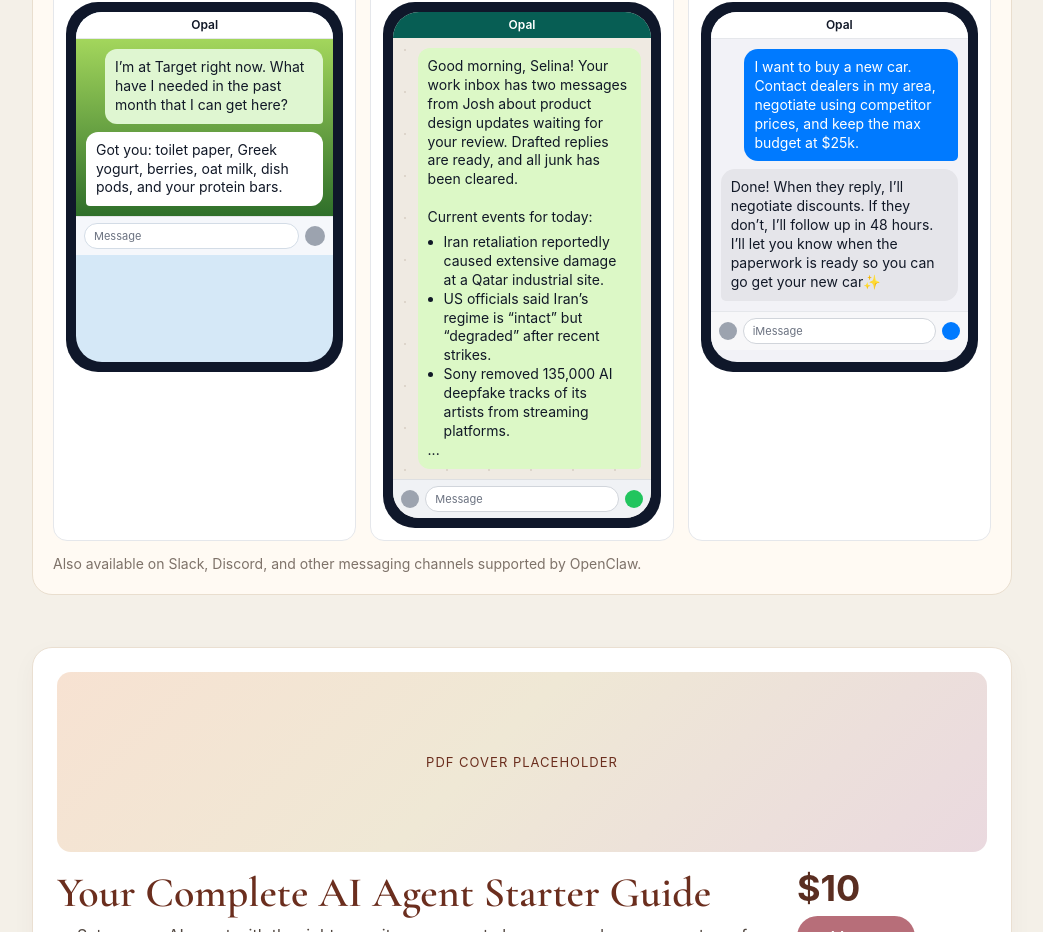
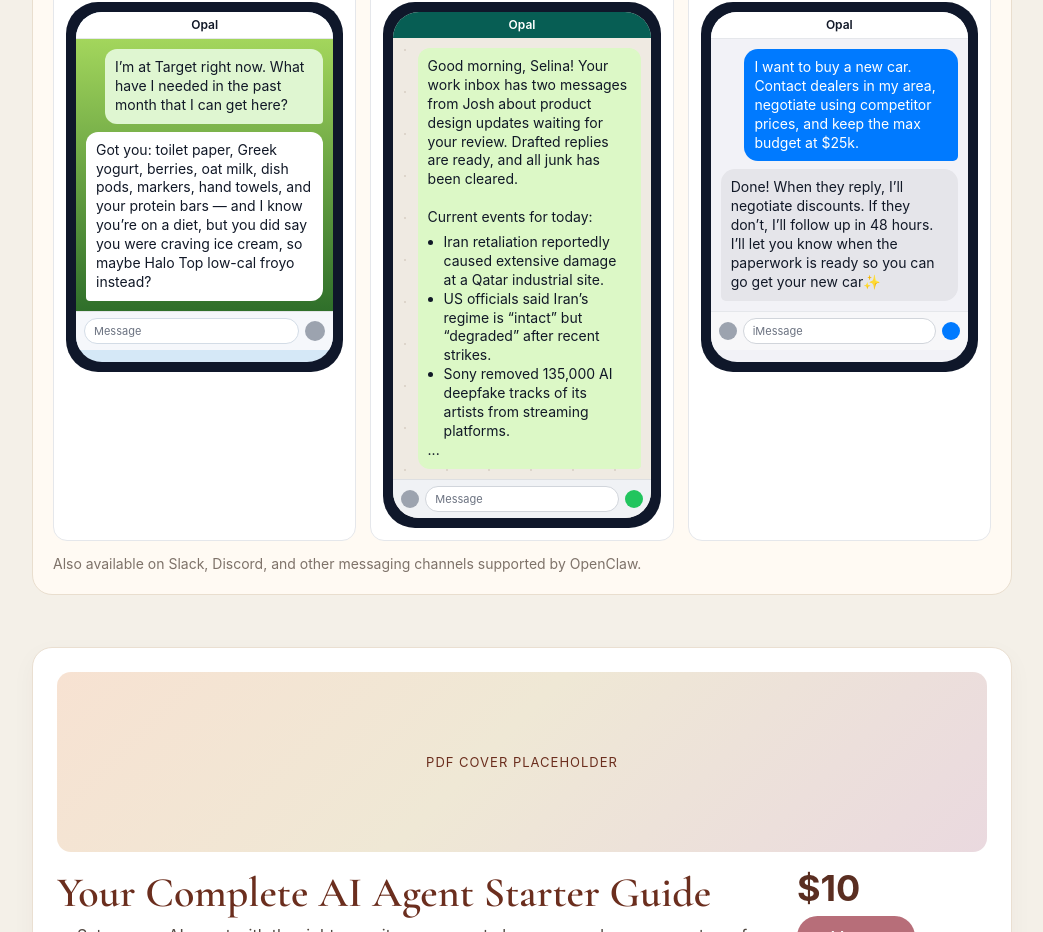
Before and after one commit to opal-the-bot/agent-inbox-mvp, a Next.js app: page /review/opal-ela-7xk9m2/landing in a window 1280 px wide. Shown: the part 1060-1992 px from the top of the page, without its empty margins (118-1161 px from the left). Built offline with nearby package versions, Linux system fonts and the light colour scheme.

Commit message:
Expand Telegram shopping response with markers, hand towels, and froyo suggestion

```diff
--- a/app/review/opal-ela-7xk9m2/landing/page.tsx
+++ b/app/review/opal-ela-7xk9m2/landing/page.tsx
@@ -139,7 +139,7 @@ export default function PrivateDraftLandingPage() {
                         I’m at Target right now. What have I needed in the past month that I can get here?
                       </div>
                       <div style={{ background: '#ffffff', borderRadius: '12px 12px 12px 4px', padding: '9px 10px', color: '#111827', fontSize: 14, lineHeight: 1.35, maxWidth: '92%' }}>
-                        Got you: toilet paper, Greek yogurt, berries, oat milk, dish pods, and your protein bars.
+                        Got you: toilet paper, Greek yogurt, berries, oat milk, dish pods, markers, hand towels, and your protein bars — and I know you’re on a diet, but you did say you were craving ice cream, so maybe Halo Top low-cal froyo instead?
                       </div>
                     </div>
                     <div style={{ borderTop: '1px solid rgba(0,0,0,0.08)', background: '#f5f7fb', padding: '6px 8px', display: 'flex', alignItems: 'center', gap: 6 }}>
```
